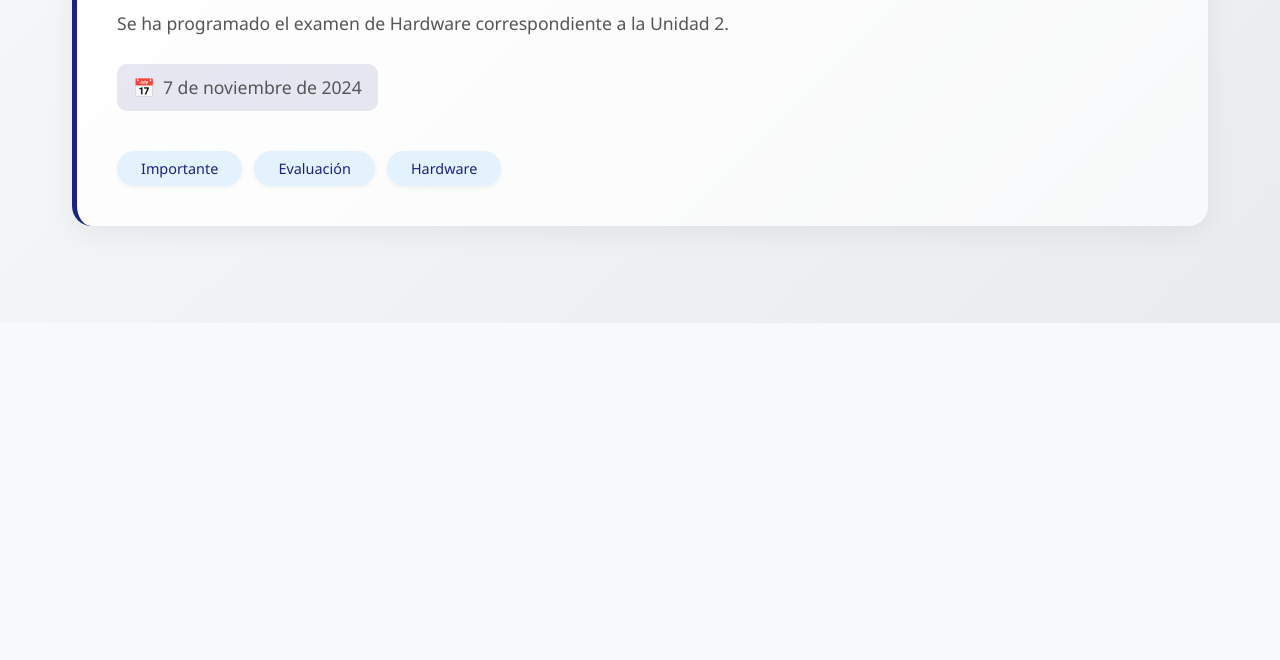
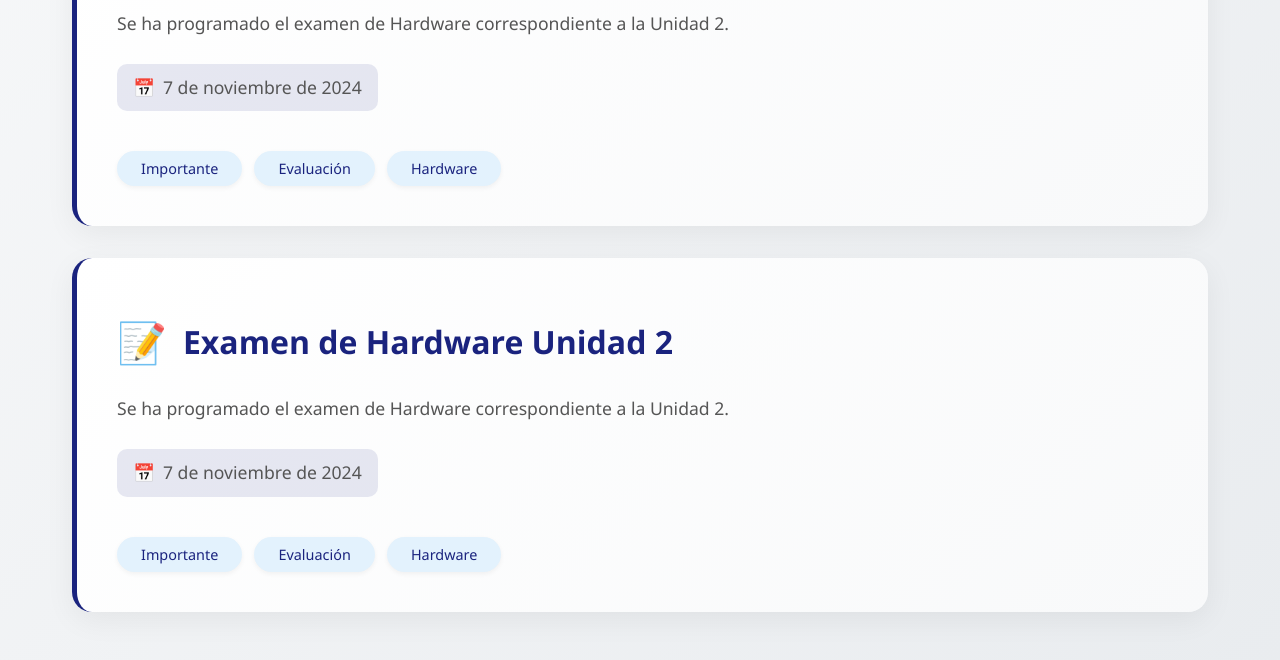
Before and after one commit to Plati287/pabloinforasir, a plain HTML site: page indice.html in a window 1280 px wide. Shown: the part 477-1137 px from the top of the page. Before the commit the page ends 800 px from the top, so only its background shows below. Drawn offline with Linux system fonts and the light colour scheme.

Commit message:
Update indice.html

```diff
--- a/indice.html
+++ b/indice.html
@@ -263,6 +263,14 @@
                 tags: ["Importante", "Evaluación", "Hardware"]
             },
 
+            {
+                titulo: "Examen de Hardware Unidad 2",
+                contenido: "Se ha programado el examen de Hardware correspondiente a la Unidad 2.",
+                fecha: "2024-11-07",
+                destacada: true,
+                tags: ["Importante", "Evaluación", "Hardware"]
+            },
+
 
 
         ];
```
